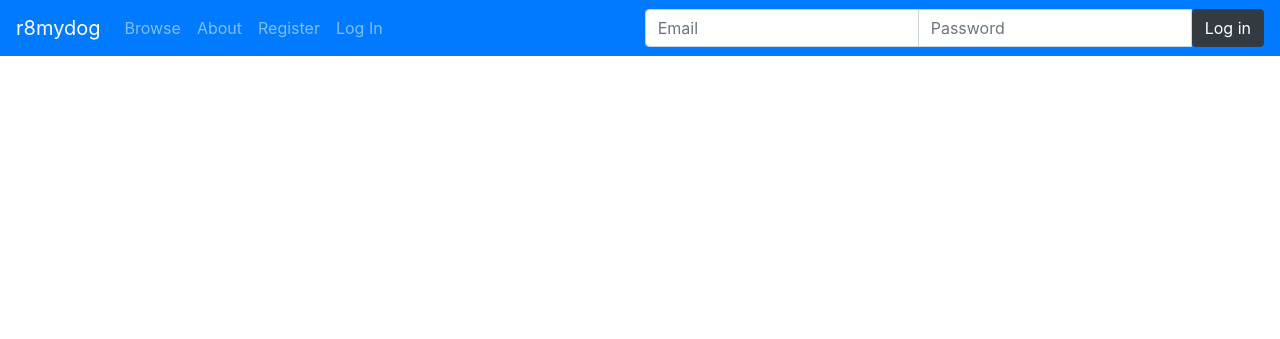
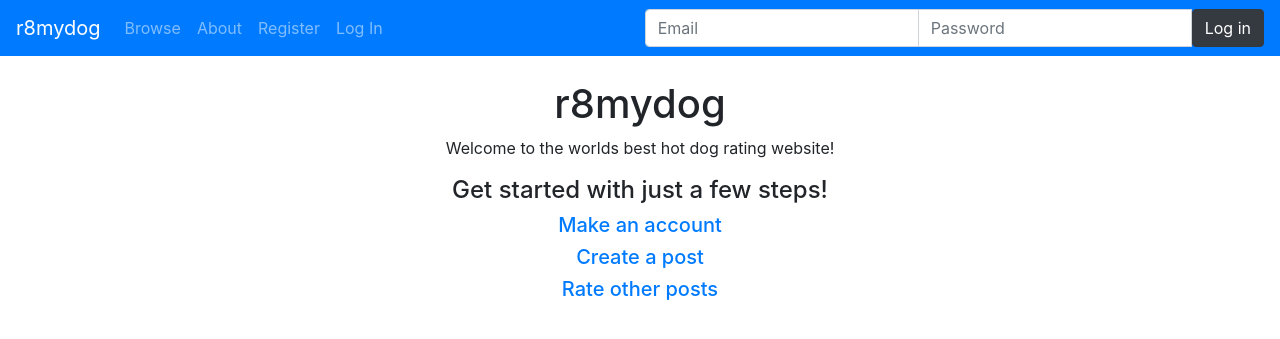
Before and after one commit to msawatzky75/r8mydog, a PHP site: page / in a window 1280 px wide. Shown: the top 339 px of the page. Run offline with PHP 8.4, Linux system fonts and the light colour scheme; some libraries are stand-ins or nearby versions.

Commit message:
Updated to be more welcoming

```diff
--- a/r8mydog/index.php
+++ b/r8mydog/index.php
@@ -6,6 +6,18 @@
 	</head>
 	<body>
 		<?php require 'snippet/header.php'; ?>
-
+		<section class="container">
+			<br>
+			<h1 class="text-center">r8mydog</h1>
+			<p class="text-center">Welcome to the worlds best hot dog rating website!</p>
+			<h4 class="text-center">Get started with just a few steps!</h4>
+			<section class="d-flex">
+				<ul class="mx-auto justify-content-center text-center list-unstyled">
+					<li><h5><a href="/register">Make an account</a></h5></li>
+					<li><h5><a href="/browse?new">Create a post</a></h5></li>
+					<li><h5><a href="/browse">Rate other posts</a></h5></li>
+				</ul>
+			</section>
+		</section>
 	</body>
 </html>
```
